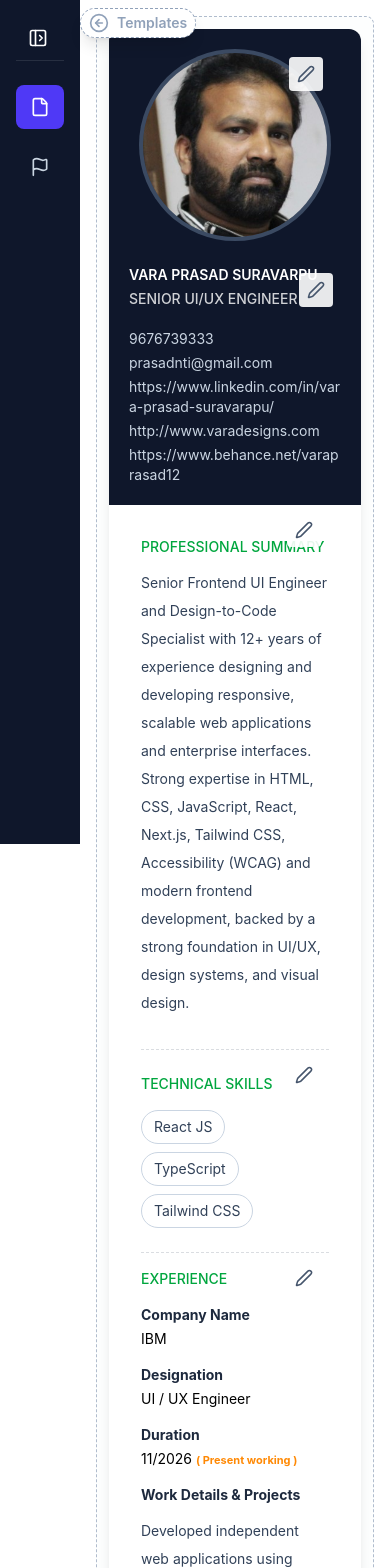
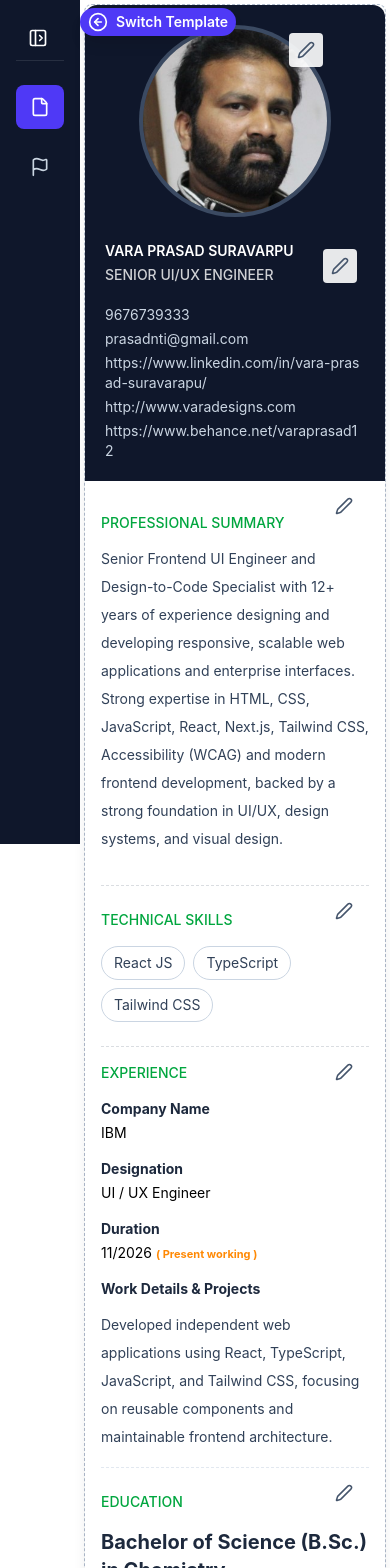
Before and after one commit to varaprasad-suravarapu/api-explorer, a React (Vite) app: page /resume-editor in a window 390 px wide. Shown: the top 1568 px of the page. Built offline with nearby package versions, Linux system fonts and the light colour scheme.

Commit message:
minor fixes

```diff
--- a/src/App.tsx
+++ b/src/App.tsx
@@ -26,10 +26,6 @@ console.log("CURRENT PATH:", window.location.pathname)
     <Route element={<AppLayout />}>
       <Route path='/' element={<Dashboard />} />
       <Route path='/resume-generator' element={ <TemplateSelection /> } />
-      <Route
-  path="/resume-generator"
-  element={<div className="p-10 text-2xl">Resume Generator Route Working</div>}
-/>
       <Route path="/resume-editor" element={ <ResumeEditor />} />
       <Route path='/country-flags' element={ <CountryProvider> <Home /> </CountryProvider>} />
       <Route path="*" element={<NotFound />} />
--- a/src/projects/resume-generator/components/sidedrawer/SideDrawer.tsx
+++ b/src/projects/resume-generator/components/sidedrawer/SideDrawer.tsx
@@ -49,7 +49,7 @@ const SideDrawer = ({isOpen, onClose, activeSection}: SideDrawerProps) => {
               {sectionTitles[activeSection] || "Edit Resume"}
             </h2>
             <p className="mt-1 text-xs text-slate-500">
-              Update your profile photo
+              Update your {sectionTitles[activeSection]}
             </p>
           </div>
 
--- a/src/projects/resume-generator/components/sidedrawer/forms/PersonalDetailsForm.tsx
+++ b/src/projects/resume-generator/components/sidedrawer/forms/PersonalDetailsForm.tsx
@@ -187,7 +187,7 @@ const PersonalDetailsForm = ({onClose}: PersonalDetailsFormProps) => {
       {/* Form Actions */}
       <div className="sticky bottom-0 flex justify-end gap-3 border-t border-slate-200 bg-white pt-4">
         <Button
-          title="Cancel"
+          title="Close"
           type="button"
           cssStyles="cursor-pointer rounded-lg border border-slate-300 bg-white px-5 py-2.5 text-sm font-medium text-slate-600 transition hover:bg-slate-100"
           handler={onClose}
--- a/src/projects/resume-generator/pages/ResumeEditor.tsx
+++ b/src/projects/resume-generator/pages/ResumeEditor.tsx
@@ -32,14 +32,14 @@ const ResumeEditor = () => {
       <div className="fixed left-20 md:left-68 top-2 md:top-4 z-50 ">
         <Button
           handler={() => navigate("/resume-generator")}
-          title="Templates"
-          cssStyles="left-4 top-4 p-1 px-2 rounded-full  bg-white border border-dashed text-sm font-semibold text-slate-400 hover:text-slate-700  transition hover:bg-green-50 shadow-lg"
+          title="Switch Template"
+          cssStyles="left-4 top-4 p-1 px-2 rounded-full text-sm font-semibold text-white transition bg-indigo-600 hover:bg-slate-500 shadow-lg"
           Icon={ArrowLeftCircle}
           iconSize={20}
         />
       </div>
 
-      <div className="flex flex-col gap-6 p-4 md:flex-row md:p-6 lg:p-8">
+      <div className="flex flex-col gap-6 p-1 md:flex-row md:p-6 lg:p-8">
         {/* <TemplateLeftSection /> */}
 
         <div className="flex w-full flex-col">
--- a/src/projects/resume-generator/templates/ProfessionalTemplate.tsx
+++ b/src/projects/resume-generator/templates/ProfessionalTemplate.tsx
@@ -14,7 +14,7 @@ const ProfessionalTemplate = ({handleEdit}: TemplateProps) => {
   return (
     <section>
       {/* Template */}
-      <div className="min-w-0 w-full flex-1 rounded-lg border border-dashed border-slate-400/70 bg-slate-50/30 p-3 sm:p-4 md:p-6 lg:p-8">
+      <div className="min-w-0 w-full flex-1 rounded-lg border border-dashed border-slate-400/70 bg-slate-50/30 p-0 sm:p-4 md:p-6 lg:p-8">
         <div className="mx-auto w-full max-w-5xl overflow-hidden rounded-xl bg-white shadow-lg sm:rounded-2xl">
           {/* Header Section */}
           <div
@@ -36,7 +36,7 @@ const ProfessionalTemplate = ({handleEdit}: TemplateProps) => {
             />
           </div>
 
-          <section className="px-8">
+          <section className="px-4 md:px-8">
             {/* Summary */}
             <Summary
               componentType="summary"
```
